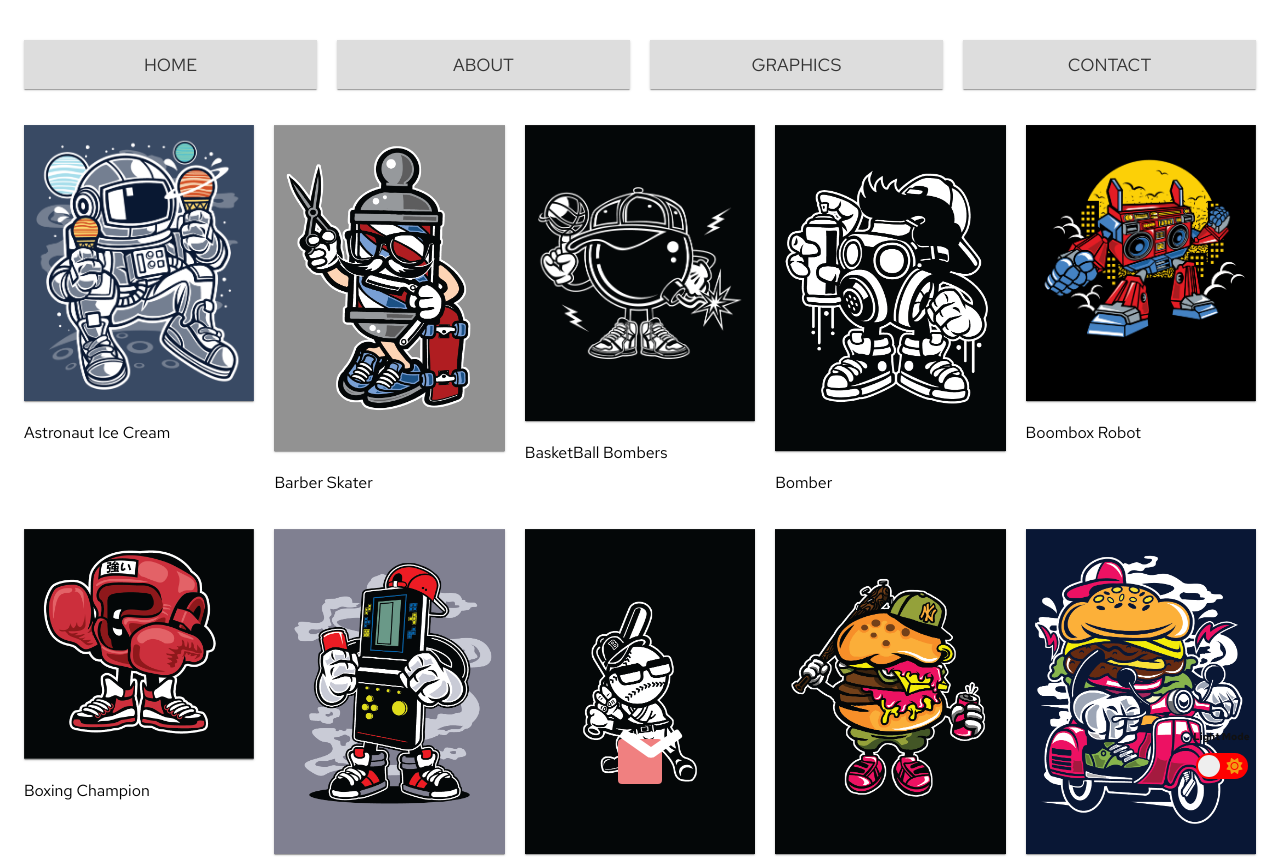
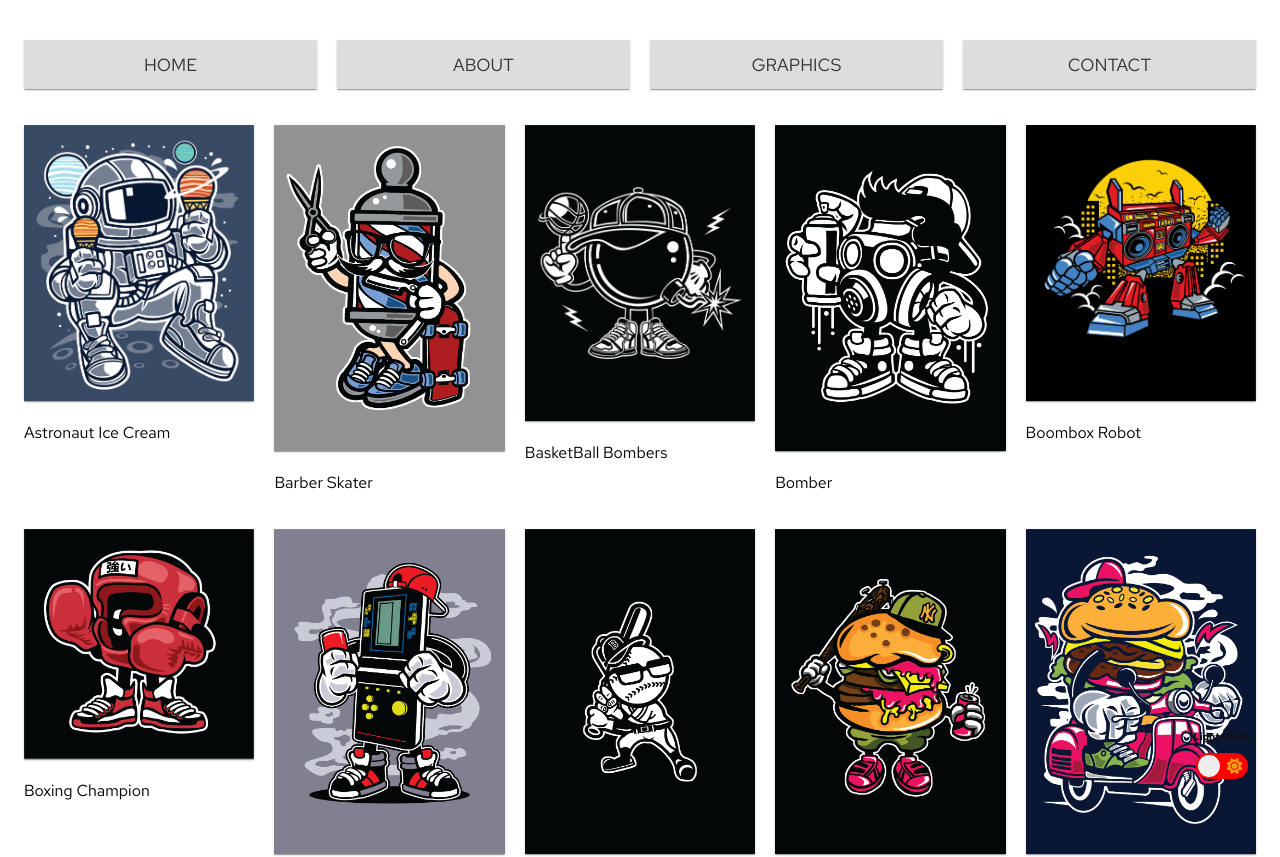
Before and after one commit to fughesi/fughesi-ink, a React (Create React App) app: page /graphics in a window 1280 px wide. Shown: the top 857 px of the page. Built offline with nearby package versions, Linux system fonts and the light colour scheme.

Commit message:
adding scroll event listeners on graphics page to make button visible

```diff
--- a/src/App.js
+++ b/src/App.js
@@ -9,7 +9,6 @@ import Home from "./Pages/Home/Home";
 import About from "./Pages/About/About";
 import Contact from "./Pages/Contact/Contact";
 import NotFound from "./Pages/NotFound/NotFound";
-import BackToTop from "./components/BackToTop/BackToTop";
 
 function App() {
   //state variables
--- a/src/Pages/Graphics/Graphics.js
+++ b/src/Pages/Graphics/Graphics.js
@@ -1,21 +1,41 @@
-import React, { useState } from "react";
+import React, { useState, useEffect } from "react";
 import Portfolio from "../../components/Portfolio/Portfolio";
 import BackToTop from "../../components/BackToTop/BackToTop";
 
 export default function Graphics() {
   // state variables
-  const [top, setTop] = useState(false);
+  const [top, setTop] = useState(true);
+  const [bottom, setBottom] = useState(!top);
+
+  let height = document.body.offsetHeight;
 
   //back to the top of the page when clicked
   function pageup() {
-    console.log("clicked");
-      return setTop((i) => !i);
-    }
+    setTop((i) => !i);
+    setBottom((b) => !b);
+  }
+
+  // click the arrow at bottom of page to go to top
+  function scroll() {
+    return window.scrollTo(0, 0);
+  }
+
+  // find scroll position
+  window.addEventListener("scroll", (event) => {
+    let scroll = window.scrollY;
+  });
+  console.log(scroll);
 
   return (
     <div>
-      <Portfolio top={top} />
-      <BackToTop handleClick={pageup} top={top} />
+      <Portfolio top={top} bottom={bottom} />
+      {height === 2000 && (
+        <BackToTop
+          handleClick={(() => pageup, scroll)}
+          top={top}
+          bottom={bottom}
+        />
+      )}
     </div>
   );
 }
--- a/src/components/BackToTop/BackToTop.css
+++ b/src/components/BackToTop/BackToTop.css
@@ -3,12 +3,14 @@
 .UpArrow {
   position: fixed;
   inset: auto 0 0 0;
+}
 
-  z-index: 1000;
+.UpArrow:hover,
+.UpArrow:focus {
+  animation: floating cubic-bezier(0.25, 1.7, 0.35, 0.8) 750ms infinite;
 }
 
 .arrow-icon {
-  background-color: lightcoral;
   height: 2.8em;
   width: 2.8em;
   display: block;
@@ -19,7 +21,7 @@
   border-radius: 4px;
 }
 
-.left-bar {
+.leftBar {
   position: absolute;
   background-color: transparent;
   top: 0;
@@ -27,11 +29,11 @@
   width: 40px;
   height: 10px;
   display: block;
-  transform: rotate(35deg);
+  transform: rotate(-35deg);
   float: right;
   border-radius: 2px;
 }
-.left-bar::after {
+.leftBar::after {
   content: "";
   background-color: white;
   width: 40px;
@@ -43,7 +45,7 @@
   z-index: -1;
 }
 
-.right-bar {
+.rightBar {
   position: absolute;
   background-color: transparent;
   top: 0px;
@@ -51,12 +53,12 @@
   width: 40px;
   height: 10px;
   display: block;
-  transform: rotate(-35deg);
+  transform: rotate(35deg);
   float: right;
   border-radius: 2px;
 }
 
-.right-bar::after {
+.rightBar::after {
   content: "";
   background-color: white;
   width: 40px;
@@ -68,20 +70,30 @@
   z-index: -1;
 }
 
-.open {
+/* .open {
   transform-origin: center center;
   transform: rotate(-70deg);
+  transition: all 0.5s cubic-bezier(0.25, 1.7, 0.35, 0.8);
+} */
 
-  /* transform-origin: center center;
-  transform: rotate(70deg); */
+@keyframes floating {
+  0%,
+  100% {
+    transform: translateY(0);
+  }
+  50% {
+    transform: translateY(20%);
+  }
 }
+/* transform-origin: center center;
+transform: rotate(70deg); */
 
 /* .open {
-    .left-bar::after {
+    .leftBar::after {
     transform-origin: center center;
     transform: rotate(-70deg);
   }
-  .right-bar:after {
+  .rightBar:after {
     transform-origin: center center;
     transform: rotate(70deg);
   }
--- a/src/components/BackToTop/BackToTop.js
+++ b/src/components/BackToTop/BackToTop.js
@@ -1,16 +1,14 @@
 import React from "react";
 import "./BackToTop.css";
 
-export default function BackToTop({top, handleClick}) {
-
-  console.log( top)
-
+export default function BackToTop({ top, handleClick }) {
+  console.log(top)
   return (
-    <main className="UpArrow" onClick={handleClick}>
-      <a className="arrow-icon" >
-        <span className={top ? "left-bar open" : "left-bar"}></span>
-        <span className={top ? "right-bar open" : "right-bar"}></span>
+    <div className="UpArrow" onClick={handleClick}>
+      <a className="arrow-icon">
+        <span className={top ? "leftBar open" : "leftBar"}></span>
+        <span className={top ? "rightBar open" : "rightBar"}></span>
       </a>
-    </main>
+    </div>
   );
 }
--- a/src/components/DarkMode/DarkMode.css
+++ b/src/components/DarkMode/DarkMode.css
@@ -5,6 +5,8 @@
  position: fixed;
  bottom: 5px;
  right: 5px;
+
+ z-index: 1000;
 }
 
 .darkModeContainer {
@@ -45,7 +47,7 @@
   align-items: center;
   justify-content: space-between;
 
-  background-color: #111;
+  background-color: #1B4080;
   border-radius: 50px;
 }
 
--- a/src/components/DarkMode/DarkMode.js
+++ b/src/components/DarkMode/DarkMode.js
@@ -3,8 +3,8 @@ import "./DarkMode.css";
 
 export default function DarkMode({ darkmode, handleClick }) {
   return (
-    <section className="stickyPosition">
-      <main className="darkModeContainer">
+    <div className="stickyPosition">
+      <div className="darkModeContainer">
         <p className={darkmode ? "Dtext" : "Ltext"}>
           {darkmode ? "Dark Mode" : "Light Mode"}
         </p>
@@ -13,7 +13,7 @@ export default function DarkMode({ darkmode, handleClick }) {
           <i className="fas fa-sun"></i>
           <div className={`ball ${darkmode ? "on" : "off"}`}></div>
         </div>
-      </main>
-    </section>
+      </div>
+    </div>
   );
 }
--- a/src/components/Portfolio/Portfolio.js
+++ b/src/components/Portfolio/Portfolio.js
@@ -1,8 +1,8 @@
-import React, { useEffect } from "react";
+import React, { useState, useEffect } from "react";
 import Photos from "../../PhotoJSON";
 import "./Portfolio.css";
 
-export default function Portfolio({ top }) {
+export default function Portfolio() {
   // map over the photoJSON file for all the graphics
   const photoArr = Photos.map((i) => {
     return (
@@ -12,11 +12,15 @@ export default function Portfolio({ top }) {
       </div>
     );
   });
-console.log(top)
+
   //make sure the page loads from the top
   useEffect(() => {
     window.scroll(0, 0);
-  }, [top === true]);
+  }, []);
 
-  return <section className="portfolio">{photoArr}</section>;
+  return (
+    <section aria-labelledby="portfolio" className="portfolio">
+      {photoArr}
+    </section>
+  );
 }
```
